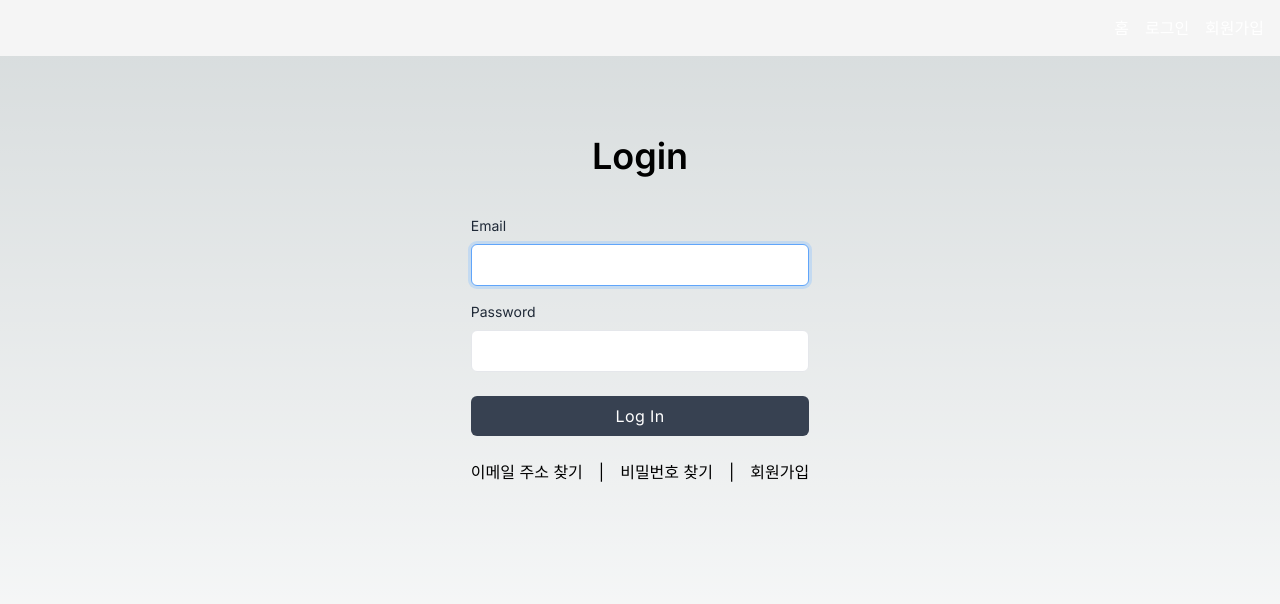
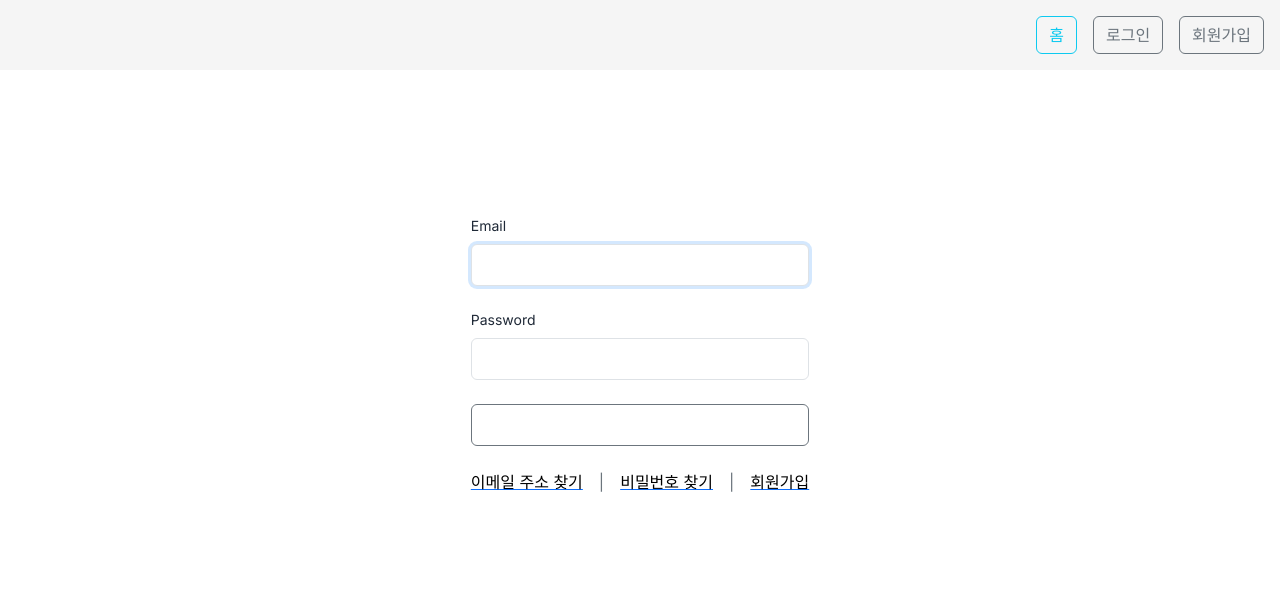
Before and after one commit to innig0000/next-login, a Next.js app: page /signin in a window 1280 px wide. Shown: the top 604 px of the page. Built offline with nearby package versions, Linux system fonts and the light colour scheme; no server answers.

Commit message:
부트스트랩 추가 및 스타일 수정

```diff
--- a/app/components/allposts.tsx
+++ b/app/components/allposts.tsx
@@ -2,6 +2,7 @@
 import React, {useEffect, useState} from "react";
 import Link from "next/link";
 import {Table} from "react-bootstrap";
+import 'bootstrap/dist/css/bootstrap.min.css';
 
 const AllPost = () => {
     const [data, setData] = useState([]);
@@ -33,7 +34,7 @@ const AllPost = () => {
     return (
         <div>
             <div className='flex min-h-screen flex-col items-center space-y-10 p-24'>
-                <h1 className='text-4xl font-semibold'>모든 게시글</h1>
+                <h1 className='text-4xl font-semibold text-white'>모든 게시글</h1>
                 <div>총 글의 개수: {data.length}개</div>
                 <Table className="table table-striped table-bordered">
                     <thead>
--- a/app/find-email/page.tsx
+++ b/app/find-email/page.tsx
@@ -1,7 +1,7 @@
 'use client'
 import React, {useRef, useState} from "react";
-import Link from "next/link";
 import Top from "../components/Top";
+import {Button, Table} from "react-bootstrap";
 
 const FindEmail = () => {
     const nameRef = useRef(null);
@@ -38,7 +38,7 @@ const FindEmail = () => {
 
     return <main className='flex min-h-screen flex-col items-center space-y-10 p-24'>
         <Top/>
-        <h1 className='text-4xl font-semibold'>이메일 주소 찾기</h1>
+        <h1 className='text-4xl font-semibold text-white'>이메일 주소 찾기</h1>
         <div>
             <div className='mt-4'>
                 <label
@@ -61,15 +61,16 @@ const FindEmail = () => {
                 </div>
             </div>
             <div className='mt-6'>
-                <button
+                <Button
+                    variant="outline-secondary"
                     onClick={handleSubmit}
                     className='w-full transform rounded-md bg-gray-700 px-4 py-2 tracking-wide text-white transition-colors duration-200 hover:bg-gray-600 focus:bg-gray-600 focus:outline-none'
                 >
                     찾기
-                </button>
+                </Button>
             </div>
 
-                <table className="table table-dark mt-10">
+                <Table className="table mt-10">
                 <thead>
                 <tr>
                     <th> 찾기 버튼을 누르고 다음 중 본인의 이메일 주소를 찾아보세요.</th>
@@ -86,17 +87,7 @@ const FindEmail = () => {
                         </td>
                     </tr>
                 </tbody>
-            </table>
-
-            <Link href="/signin">
-                <div style={{padding: "10px", alignItems: "center", display: "flex", justifyContent: "center"}}>
-                    <div className='mt-6'>
-                        <button className="w-full px-12 py-4 border rounded-xl bg-yellow-300">
-                            로그인 화면으로
-                        </button>
-                    </div>
-                </div>
-            </Link>
+            </Table>
         </div>
     </main>
 }
--- a/app/globals.css
+++ b/app/globals.css
@@ -28,12 +28,13 @@ body {
 
 table {
   caption-side: bottom;
-  border-collapse: collapse; }
-
+  border-collapse: collapse;
+}
 
 th {
   text-align: inherit;
-  text-align: -webkit-match-parent; }
+  text-align: -webkit-match-parent;
+}
 
 thead,
 tbody,
@@ -46,10 +47,7 @@ th {
   border-width: 1px;
   text-align: center;
   vertical-align: middle;
-}
-
-.td-title:hover {
-  text-decoration: underline;
+  color: #6c757d;
 }
 
 
@@ -64,7 +62,6 @@ th {
   --bs-table-hover-bg: #f5f8f9;
   width: 100%;
   margin-bottom: 1.5rem;
-  color: #6c757d;
   vertical-align: top;
   border-color: #edeff1; }
 .table > :not(caption) > * > * {
@@ -81,16 +78,6 @@ th {
 .table > :not(:last-child) > :last-child > * {
   border-bottom-color: #edeff1; }
 
-.table-dark {
-  --bs-table-bg: #323a46;
-  --bs-table-striped-bg: white;
-  --bs-table-striped-color: #343a40;
-  --bs-table-active-bg: #474e59;
-  --bs-table-active-color: #fff;
-  --bs-table-hover-bg: #414954;
-  --bs-table-hover-color: #fff;
-  color: #fff;
-  border-color: #474e59; }
 
 .table-responsive {
   overflow-x: auto;
@@ -102,6 +89,7 @@ th {
 
 .link {
   position: relative;
+  color: black !important;
 }
 
 .link::before {
@@ -111,14 +99,16 @@ th {
   bottom: -2px; /* 원하는 밑줄 높이 조절 */
   width: 100%;
   height: 2px; /* 밑줄의 높이 */
-  background-color: white; /* 밑줄 색상 */
+  background-color: black; /* 밑줄 색상 */
   transform: scaleX(0); /* 처음에는 밑줄을 보이지 않게 함 */
   transform-origin: right;
   transition: transform 0.2s ease-in-out; /* 밑줄 변화에 애니메이션 적용 */
+  text-decoration-line: none;
 }
 
 .link:hover::before {
   transform: scaleX(1); /* 호버 시 밑줄 표시 */
+  text-decoration-line: none;
 }
 
 .header {
@@ -199,3 +189,7 @@ th {
   border: 1px solid #888;
   width: 90%; /* Could be more or less, depending on screen size */
 }
+
+div {
+  color: #6c757d;
+}
--- a/app/password-reset/page.tsx
+++ b/app/password-reset/page.tsx
@@ -1,6 +1,7 @@
 'use client'
 import Top from "@/app/components/Top";
 import React, {useState} from "react";
+import {Button} from "react-bootstrap";
 
 const PassWordReset = () => {
     const [data, setData] = useState({});
@@ -36,7 +37,7 @@ const PassWordReset = () => {
 
     return  <main className='flex min-h-screen flex-col items-center space-y-10 p-24'>
         <Top/>
-        <h1 className='text-4xl font-semibold'>비밀번호 찾기</h1>
+        <h1 className='text-4xl font-semibold text-white'>비밀번호 찾기</h1>
         <label>사용자 이름과 이메일 주소를 입력해주세요. </label>
         <form onSubmit={handleSubmit}>
             <div style={{padding: "10px"}}>
@@ -75,12 +76,13 @@ const PassWordReset = () => {
             </div>
             <div style={{padding: "10px"}}>
                 <div className='mt-6'>
-                    <button
+                    <Button
+                        variant="outline-secondary"
                         type="submit"
                         className='w-full transform rounded-md bg-blue-700 px-4 py-2 tracking-wide text-white transition-colors duration-200 hover:bg-gray-600 focus:bg-gray-600 focus:outline-none'
                     >
                         계속하기
-                    </button>
+                    </Button>
                 </div>
             </div>
         </form>
--- a/app/posting/page.tsx
+++ b/app/posting/page.tsx
@@ -50,7 +50,7 @@ const Posting = () => {
 
     return <main className='flex min-h-screen flex-col items-center space-y-10 p-24'>
         <Top/>
-        <h1 className='text-4xl font-semibold'>새로운 글 작성하기</h1>
+        <h1 className='text-4xl font-semibold text-white'>새로운 글 작성하기</h1>
         <form onSubmit={handleSubmit}>
             <div style={{padding: "10px"}}>
                 <label
@@ -91,7 +91,7 @@ const Posting = () => {
                 <div className='mt-6'>
                     <Button
                         className='w-full transform rounded-md bg-blue-700 px-4 py-2 tracking-wide text-white transition-colors duration-200 hover:bg-gray-600 focus:bg-gray-600 focus:outline-none'
-                        variant="outline-primary"
+                        variant="outline-secondary"
                         onClick={handleShow}
                     >
                         Submit
@@ -108,7 +108,7 @@ const Posting = () => {
                             </Button>
                             <Button
                                 type="submit"
-                                variant="primary"
+                                variant="outline-secondary"
                                 onClick={handleSubmit}>
                                 제출
                             </Button>
--- a/app/signin/page.tsx
+++ b/app/signin/page.tsx
@@ -3,6 +3,8 @@ import React, {useRef} from 'react'
 import {signIn} from 'next-auth/react'
 import Link from "next/link";
 import Top from "@/app/components/Top";
+import 'bootstrap/dist/css/bootstrap.min.css';
+import {Button} from "react-bootstrap";
 
 function Login() {
     const emailRef = useRef(null)
@@ -37,7 +39,7 @@ function Login() {
     return (
         <main className='flex min-h-screen flex-col items-center space-y-10 p-24'>
             <Top/>
-            <h1 className='text-4xl font-semibold'>Login</h1>
+            <h1 className='text-4xl font-semibold text-white'>Login</h1>
             <div>
                 <div>
                     <label
@@ -84,12 +86,13 @@ function Login() {
                 </div>
 
                 <div className='mt-6'>
-                    <button
+                    <Button
+                        variant="outline-secondary"
                         onClick={handleSubmit}
                         className='w-full transform rounded-md bg-gray-700 px-4 py-2 tracking-wide text-white transition-colors duration-200 hover:bg-gray-600 focus:bg-gray-600 focus:outline-none'
                     >
                         Log In
-                    </button>
+                    </Button>
                 </div>
                 <div className='flex space-x-4'>
                 <Link href="/find-email">
--- a/app/userposts/page.tsx
+++ b/app/userposts/page.tsx
@@ -40,7 +40,7 @@ function UserPosts() {
         <div>
             <Top/>
         <div className='flex min-h-screen flex-col items-center space-y-10 p-24'>
-            <h1 className='text-4xl font-semibold'>{session.user.name}님이 쓴 글</h1>
+            <h1 className='text-4xl font-semibold text-white'>{session.user.name}님이 쓴 글</h1>
             <div>총 글의 개수: {data.length}개</div>
             <Table className="table">
                 <thead>
```
Also changed, not shown: app/newuser/page.tsx (+7 -13 lines).
